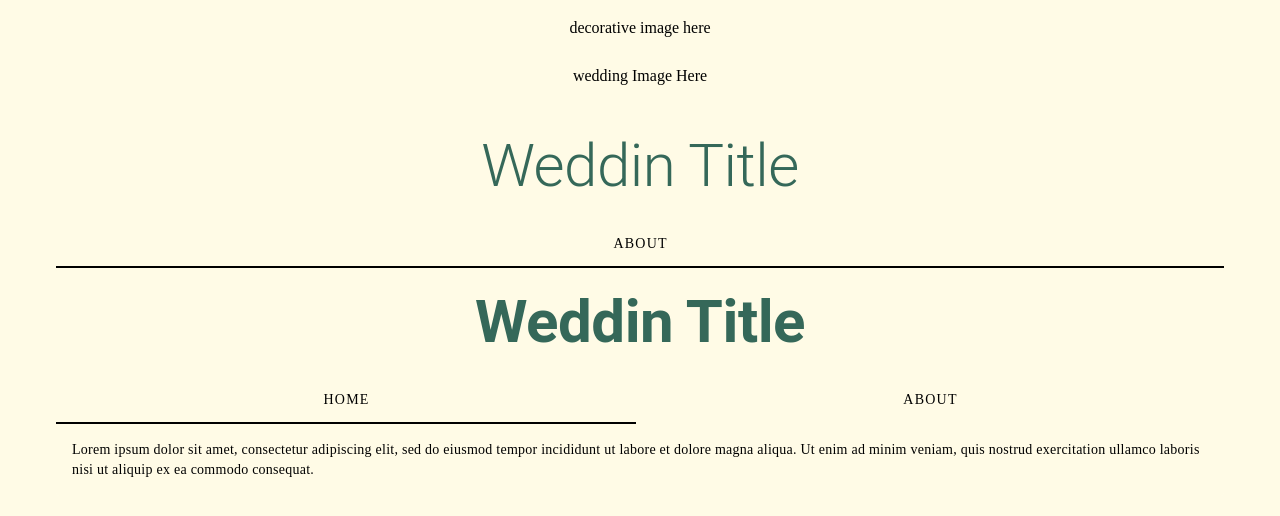
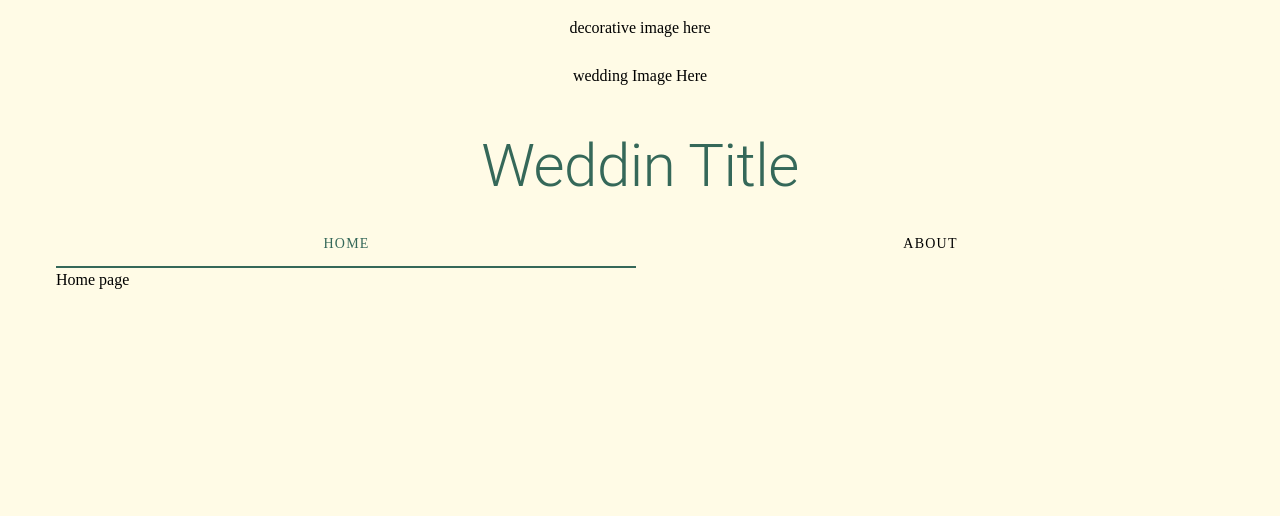
Before and after one commit to PoundKake/wedding-website-template, a Vue app in the folder wedding-website-template/: page / in a window 1280 px wide. Shown: the top 516 px of the page. Built offline with nearby package versions, Linux system fonts and the light colour scheme.

Commit message:
Fixed Home Page
Fixed the home page content to work better with the refactored App.vue
component.

```diff
--- a/wedding-website-template/src/App.vue
+++ b/wedding-website-template/src/App.vue
@@ -10,6 +10,10 @@ const bgColor = '#fffbe6'
 const fgColor = '#356859'
 
 const items = [
+  {
+    name: listItems.Home.title,
+    link: listItems.Home.link
+  },
   {
     name: listItems.About.title,
     link: listItems.About.link
--- a/wedding-website-template/src/views/HomeView.vue
+++ b/wedding-website-template/src/views/HomeView.vue
@@ -1,29 +1,5 @@
-<script setup>
-import { ref } from 'vue'
-
-const tab = ref('Home')
-
-const items = ['Home', 'About']
-const text =
-  'Lorem ipsum dolor sit amet, consectetur adipiscing elit, sed do eiusmod tempor incididunt ut labore et dolore magna aliqua. Ut enim ad minim veniam, quis nostrud exercitation ullamco laboris nisi ut aliquip ex ea commodo consequat.'
-</script>
+<script setup></script>
 
 <template>
-  <v-card color="#fffbe6" :elevation="0">
-    <v-card-title class="text-center justify-center py-6">
-      <h1 class="font-weight-bold text-h2 fc">Weddin Title</h1>
-    </v-card-title>
-
-    <v-tabs v-model="tab" bg-color="transparent" color="fc" grow>
-      <v-tab v-for="item in items" :key="item" :text="item" :value="item"></v-tab>
-    </v-tabs>
-
-    <v-tabs-window v-model="tab">
-      <v-tabs-window-item v-for="item in items" :key="item" :value="item">
-        <v-card color="#fffbe6" flat>
-          <v-card-text style="color: fc">{{ text }}</v-card-text>
-        </v-card>
-      </v-tabs-window-item>
-    </v-tabs-window>
-  </v-card>
+  <div>Home page</div>
 </template>
```
